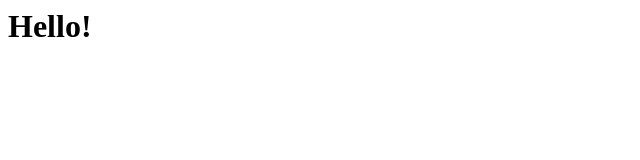
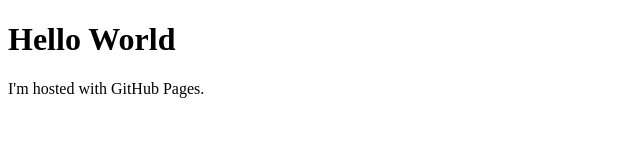
Before and after one commit to seksky333/seksky333.github.io, a plain HTML site: page index.html in a window 1280 px wide. Shown: the whole page, without its empty margins (0-640 px from the left). Drawn offline with Linux system fonts and the light colour scheme.

Commit message:
Update index.html

```diff
--- a/index.html
+++ b/index.html
@@ -1,3 +1,7 @@
+<!DOCTYPE html>
 <html>
-  <h1>Hello!</h1>
-</html
+<body>
+<h1>Hello World</h1>
+<p>I'm hosted with GitHub Pages.</p>
+</body>
+</html>
```
